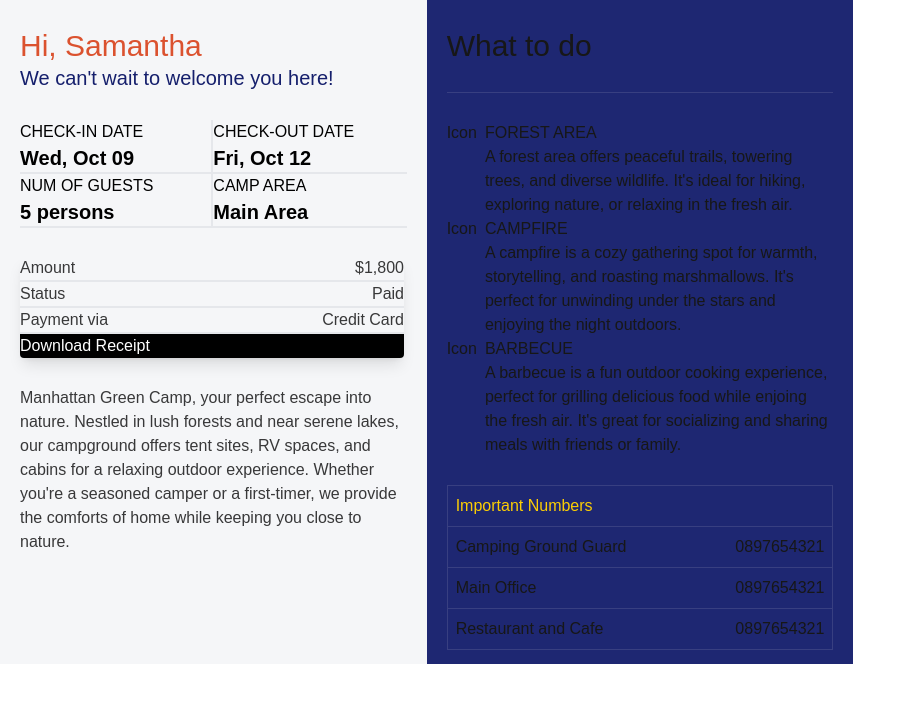
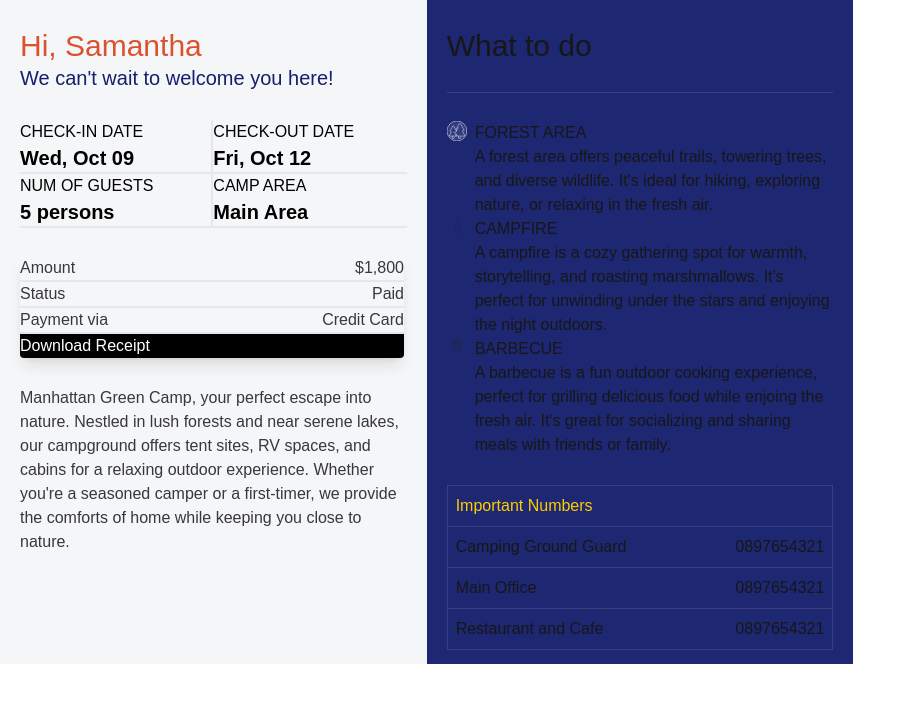
Before and after one commit to alexlop29/next.js, a Next.js app: page /camping in a window 1280 px wide. Shown: the top 702 px of the page, without its empty margins (0-902 px from the left). Built offline with nearby package versions, Linux system fonts and the light colour scheme.

Commit message:
[3] Create SVGs

```diff
--- /dev/null
+++ b/src/assets/icons/Barbecue.tsx
@@ -0,0 +1,70 @@
+export function Barbecue({
+  fill = false,
+  size = 20,
+  className = "",
+}: {
+  fill?: boolean;
+  size?: number;
+  className?: string;
+}) {
+  return (
+    <svg
+      xmlns="http://www.w3.org/2000/svg"
+      viewBox="0 0 64 64"
+      xmlSpace="preserve"
+      width={size}
+      height={size}
+      className={className}
+      fill={fill ? "currentColor" : "none"}
+      stroke={fill ? "none" : "#222a33"}
+      strokeWidth="1.5"
+      strokeLinecap="round"
+      strokeLinejoin="round"
+      fillRule="evenodd"
+      clipRule="evenodd"
+      strokeMiterlimit="2"
+    >
+      <g data-name="Barbecue">
+        {/* Barbecue grill */}
+        <circle cx="32" cy="20" r="15" fill={fill ? "currentColor" : "none"} />
+        <path
+          d="M17 20h30M20 25h24M20 15h24"
+          fill="none"
+          stroke={fill ? "none" : "#222a33"}
+          strokeWidth="1.5"
+          strokeLinecap="round"
+        />
+
+        {/* Grill legs */}
+        <path
+          d="M22 35v10M42 35v10"
+          fill="none"
+          stroke={fill ? "none" : "#222a33"}
+          strokeWidth="2"
+          strokeLinecap="round"
+        />
+
+        {/* Grill base */}
+        <path
+          d="M25 45l-3 10M39 45l3 10"
+          fill="none"
+          stroke={fill ? "none" : "#222a33"}
+          strokeWidth="2"
+          strokeLinecap="round"
+        />
+
+        {/* Flames on the barbecue */}
+        <path
+          d="M28 22c0-4 3-7 3-7s3 3 3 7c0 2-1 3-1 3s-2 1-2-1c0 0-2 2-2 1 0 0-1-1-1-3z"
+          fill={fill ? "currentColor" : "none"}
+          stroke={fill ? "none" : "#222a33"}
+        />
+        <path
+          d="M35 22c0-4 2-6 2-6s2 2 2 6c0 2-1 2-1 2s-2 1-2-1c0 0-1 1-1 1z"
+          fill={fill ? "currentColor" : "none"}
+          stroke={fill ? "none" : "#222a33"}
+        />
+      </g>
+    </svg>
+  );
+}
--- /dev/null
+++ b/src/assets/icons/CampFire.tsx
@@ -0,0 +1,43 @@
+export function CampFire({
+  fill = false,
+  size = 20,
+  className = "",
+}: {
+  fill?: boolean;
+  size?: number;
+  className?: string;
+}) {
+  return (
+    <svg
+      xmlns="http://www.w3.org/2000/svg"
+      viewBox="0 0 512 512"
+      xmlSpace="preserve"
+      width={size}
+      height={size}
+      className={className}
+      fill={fill ? "currentColor" : "none"}
+      stroke={fill ? "none" : "#222a33"}
+      strokeWidth="1.5"
+      strokeLinecap="round"
+      strokeLinejoin="round"
+      fillRule="evenodd"
+      clipRule="evenodd"
+      strokeMiterlimit="2"
+    >
+      <g data-name="Campfire">
+        <path
+          d="m368.067 370.93-25.086-12.095 25.086-12.096a9.451 9.451 0 0 0 4.408-12.619l-19.307-40.036a9.455 9.455 0 0 0-12.615-4.41l-70.51 33.994-70.51-33.997a9.449 9.449 0 0 0-12.613 4.41l-19.302 40.039a9.454 9.454 0 0 0 4.406 12.619l25.087 12.096-25.087 12.096a9.451 9.451 0 0 0-4.406 12.619l19.303 40.039a9.441 9.441 0 0 0 5.393 4.817 9.562 9.562 0 0 0 3.118.529 9.392 9.392 0 0 0 4.104-.942l70.513-33.995 70.51 33.995a9.438 9.438 0 0 0 12.616-4.404l19.306-40.039a9.447 9.447 0 0 0-4.414-12.619zm-179.325-37.11 11.094-23.023 48.45 23.36-29.421 14.188zm0 50.032L340.25 310.8l11.097 23.023-151.511 73.045zM340.25 406.87l-48.45-23.358 29.421-14.184 30.127 14.524z"
+          fill={fill ? "currentColor" : "none"}
+        />
+        <path
+          d="M270.046 292.509c50.318 0 80.36-29.772 80.36-79.629 0-30.145-18.96-62.94-34.862-85.144-.324-.448-32.145-44.671-45.092-44.671a9.774 9.774 0 0 0-9.856 9.904c0 21.039-14.68 34.956-31.673 51.067-18.39 17.439-39.237 37.206-39.237 68.844 0 49.858 30.039 79.629 80.36 79.629zm-28.12-134.757c14.486-13.734 29.358-27.837 35.097-47.351 18.742 19.703 54.479 65.983 54.479 102.48 0 50.191-33.422 60.728-61.46 60.728s-61.46-10.54-61.46-60.729c.005-23.518 16.198-38.874 33.344-55.129z"
+          fill={fill ? "currentColor" : "none"}
+        />
+        <path
+          d="M270.046 251.559c27.99 0 39.41-11.208 39.41-38.679 0-18.37-14.471-43.694-28.936-63.564-7.403 9.242-15.773 17.18-23.424 24.435-16.9 16.023-26.46 25.744-26.46 39.13 0 27.47 11.419 38.678 39.41 38.678z"
+          fill={fill ? "currentColor" : "none"}
+        />
+      </g>
+    </svg>
+  );
+}
--- /dev/null
+++ b/src/assets/icons/Forest.tsx
@@ -0,0 +1,53 @@
+export function Forest({
+    fill = false,
+    size = 20,
+    className = "",
+  }: {
+    fill?: boolean;
+    size?: number;
+    className?: string;
+  }) {
+    return (
+      <svg
+        xmlns="http://www.w3.org/2000/svg"
+        viewBox="0 0 64 64"
+        xmlSpace="preserve"
+        width={size}
+        height={size}
+        className={className}
+        fill={fill ? "currentColor" : "none"}
+        stroke={fill ? "none" : "#ffffff"}  // White stroke for the paths
+        strokeWidth="1.5"
+        strokeLinecap="round"
+        strokeLinejoin="round"
+        fillRule="evenodd"
+        clipRule="evenodd"
+        strokeMiterlimit="2"
+      >
+        {/* Circular background */}
+        <circle cx="32" cy="32" r="32" fill="#333c80" /> {/* Circular background */}
+
+        {/* Trees and paths */}
+        <path
+          d="m29.296 41 2.399 4.155a2.14 2.14 0 0 1-1.852 3.209H10.121a2.141 2.141 0 0 1-1.853-3.209l4.824-8.355a1.892 1.892 0 0 0-1.638-2.838h-.011a1.89 1.89 0 0 1-1.638-2.838l8.324-14.418a2.14 2.14 0 0 1 3.705 0l8.322 14.414a1.893 1.893 0 0 1-1.641 2.842 1.894 1.894 0 0 0-1.641 2.843"
+          fill="none"
+        />
+        <path
+          d="M28.367 28.021a2.34 2.34 0 0 1 .299-.919L38.933 9.319a2.64 2.64 0 0 1 4.57 0l10.264 17.777a2.34 2.34 0 0 1-2.024 3.506 2.336 2.336 0 0 0-2.024 3.506l5.946 10.298a2.64 2.64 0 0 1-2.285 3.958H35.8"
+          fill="none"
+        />
+        <path
+          d="M16.964 48.364v6.161c0 .815.66 1.475 1.474 1.475h3.087A1.474 1.474 0 0 0 23 54.525v-1.798"
+          fill="none"
+        />
+        <path
+          d="M37 48.364v6.161A1.474 1.474 0 0 0 38.475 56h3.05A1.474 1.474 0 0 0 43 54.525v-1.798"
+          fill="none"
+        />
+        <path
+          d="M30.5 31.5l5.5-10M30 48l-4.5-7M23.25 37.5l-.964-1.5"
+          fill="none"
+        />
+      </svg>
+    );
+  }
--- a/src/components/Brochure.tsx
+++ b/src/components/Brochure.tsx
@@ -1,17 +1,27 @@
+//icons
+import { Forest } from "@/assets/icons/Forest";
+import { CampFire } from "@/assets/icons/CampFire";
+import { Barbecue } from "@/assets/icons/Barbecue";
+
 const Title = () => {
   return <div className="text-3xl">What to do</div>;
 };
 
 type ActivitiesProps = {
+  icon: JSX.Element;
   activity: string;
   description: string;
 };
 
-const ActivitiesDetails = ({ activity, description }: ActivitiesProps) => {
+const ActivitiesDetails = ({
+  icon,
+  activity,
+  description,
+}: ActivitiesProps) => {
   // will need to dynamically pass in the icon
   return (
     <div className="flex flex-row gap-2">
-      <div>Icon</div>
+      <div>{icon}</div>
       <div>
         <div>{activity}</div>
         <div>{description}</div>
@@ -24,14 +34,17 @@ export const Activities = () => {
   return (
     <div>
       <ActivitiesDetails
+        icon={<Forest />}
         activity="FOREST AREA"
         description="A forest area offers peaceful trails, towering trees, and diverse wildlife. It's ideal for hiking, exploring nature, or relaxing in the fresh air."
       />
       <ActivitiesDetails
+        icon={<CampFire />}
         activity="CAMPFIRE"
         description="A campfire is a cozy gathering spot for warmth, storytelling, and roasting marshmallows. It's perfect for unwinding under the stars and enjoying the night outdoors."
       />
       <ActivitiesDetails
+        icon={<Barbecue />}
         activity="BARBECUE"
         description="A barbecue is a fun outdoor cooking experience, perfect for grilling delicious food while enjoing the fresh air. It's great for socializing and sharing meals with friends or family."
       />
```
